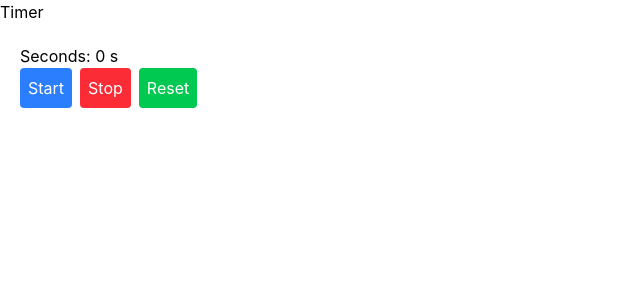
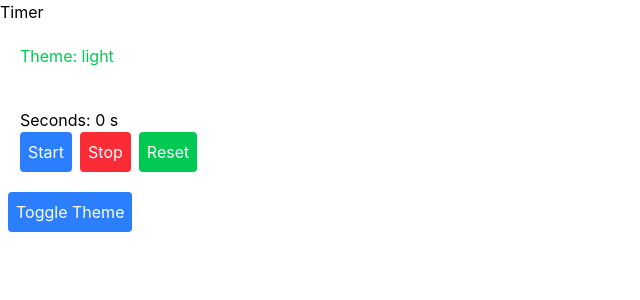
Before and after one commit to kyawzinthetgithub/react-tuto, a React (Vite) app: page / in a window 1280 px wide. Shown: the top 300 px of the page, without its empty margins (0-640 px from the left). Built offline with nearby package versions, Linux system fonts and the light colour scheme.

Commit message:
context api & crateContext, contextProvider and useContext in component

```diff
--- a/src/App.tsx
+++ b/src/App.tsx
@@ -1,11 +1,14 @@
 import Timer from "./components/Timer";
+import { ThemeProvider } from "./context/ThemeContext";
 
 function App() {
 
   return (
-    <>
+    <ThemeProvider>
+      <>
       <Timer />
     </>
+    </ThemeProvider>
   )
 }
 
--- a/src/components/Timer.tsx
+++ b/src/components/Timer.tsx
@@ -1,43 +1,46 @@
 import { useRef, useState } from "react";
+import { useTheme } from "../context/ThemeContext";
 
 function Timer() {
 
     const [seconds, setSeconds] = useState(0);
     const intervalRef = useRef<number | null>(null);
+    const { theme, toggleTheme } = useTheme();
 
     const start = () => {
         console.log(intervalRef.current);
-        if(intervalRef.current) return;
+        if (intervalRef.current) return;
         intervalRef.current = window.setInterval(() => {
             setSeconds(prev => prev + 1);
         }, 1000);
-    }
+    };
 
     const stop = () => {
-        if(intervalRef.current) {
+        if (intervalRef.current) {
             window.clearInterval(intervalRef.current);
             intervalRef.current = null;
         }
-    }
+    };
 
     const reset = () => {
-        if(intervalRef.current) {
+        if (intervalRef.current) {
             window.clearInterval(intervalRef.current);
             intervalRef.current = null;
             setSeconds(0);
         }
-    }
+    };
 
     return (
         <>
             <h2>Timer</h2>
-
+            <p className="text-green-500 p-5">Theme: {theme}</p>
             <div className="p-5">
                 <p>Seconds: {seconds} s</p>
                 <button className="p-2 bg-blue-500 text-white rounded hover:bg-blue-600" onClick={start}>Start</button>
                 <button className="p-2 bg-red-500 text-white rounded hover:bg-red-600 ml-2" onClick={stop}>Stop</button>
                 <button className="p-2 bg-green-500 text-white rounded hover:bg-green-600 ml-2" onClick={reset}>Reset</button>
             </div>
+                <button className="p-2 bg-blue-500 text-white rounded hover:bg-blue-600 ml-2" onClick={toggleTheme}>Toggle Theme</button>
         </>
     );
 }
--- /dev/null
+++ b/src/context/ThemeContext.tsx
@@ -0,0 +1,32 @@
+import { createContext, useContext, useState } from "react";
+
+type Theme = 'light' | 'dark';
+
+interface ThemeContextType {
+    theme: Theme;
+    toggleTheme: () => void;
+}
+
+const ThemeContext = createContext<ThemeContextType | null>(null);
+
+export function ThemeProvider({children} : {children: React.ReactNode}) {
+
+    const [theme, setTheme] = useState<Theme>('light');
+
+    const toggleTheme = () => {
+        setTheme(prev => prev === 'light' ? 'dark' : 'light');
+    }
+
+    return(
+        <ThemeContext.Provider value={{theme, toggleTheme}}>
+            {children}
+        </ThemeContext.Provider>
+    );
+
+}
+
+export function useTheme() {
+    const ctx = useContext(ThemeContext);
+    if(!ctx) throw new Error("useTheme must be inside ThemeProvicer");
+    return ctx;
+}
```
